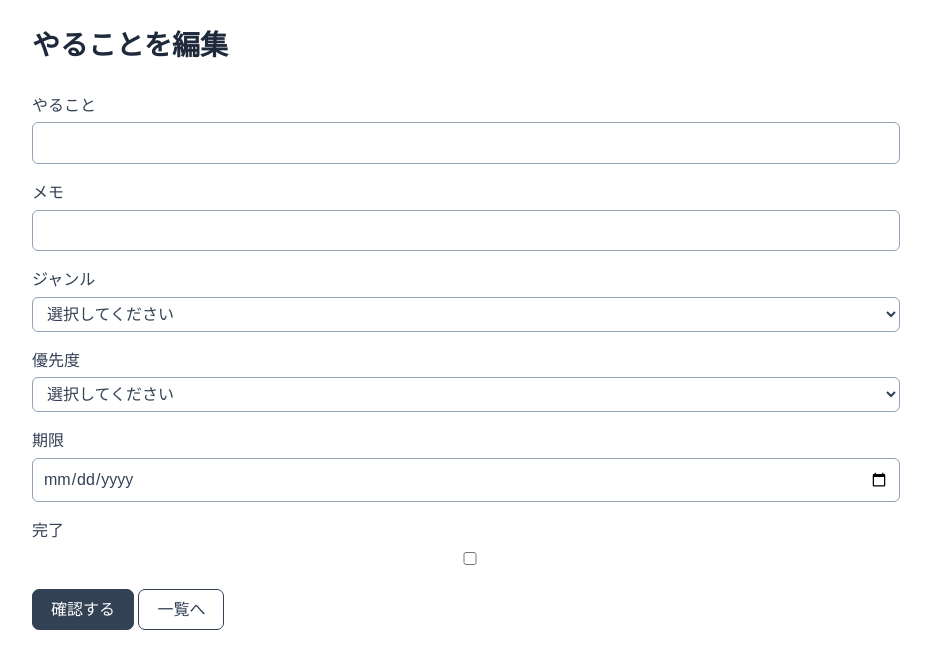
After one commit to SATOMIO-PORMIOS/fw-todo-2, a Spring app: template src/main/resources/templates/edit.html in a window 1280 px wide. The commit adds this page. Shown: the top 669 px of the page, without its empty margins (174-1105 px from the left). Run offline with Thymeleaf, Linux system fonts and the light colour scheme; the template is opened without the code that fills it, so the values that code supplies are empty.

Commit message:
card14まで

```diff
--- a/src/main/java/com/example/todoapp/TodoMapper.java
+++ b/src/main/java/com/example/todoapp/TodoMapper.java
@@ -6,5 +6,7 @@ import org.apache.ibatis.annotations.Mapper;
 @Mapper
 public interface TodoMapper {
     List<Todo> findAll();
+    Todo findById(Long id);
     int insert(Todo todo);
+    int update(Todo todo);
 }
--- /dev/null
+++ b/src/main/resources/templates/edit.html
@@ -0,0 +1,54 @@
+<!DOCTYPE html>
+<html lang="ja" xmlns:th="http://www.thymeleaf.org">
+<head>
+    <meta charset="UTF-8">
+    <meta name="viewport" content="width=device-width, initial-scale=1.0">
+    <title>やることを編集</title>
+    <link rel="stylesheet" href="/css/style.css">
+</head>
+<body>
+    <main class="container">
+        <h1 class="page-title">やることを編集</h1>
+        <form th:action="@{/todos/{id}/confirm(id=${todo.id})}" th:object="${todo}" method="post">
+            <div class="form-row">
+                <label class="form-label" for="title">やること</label>
+                <input class="form-input" id="title" type="text" th:field="*{title}">
+            </div>
+            <div class="form-row">
+                <label class="form-label" for="detail">メモ</label>
+                <input class="form-input" id="detail" type="text" th:field="*{detail}">
+            </div>
+            <div class="form-row">
+                <label class="form-label" for="category">ジャンル</label>
+                <select class="form-input" id="category" th:field="*{category}">
+                    <option value="">選択してください</option>
+                    <option value="デザイン">デザイン</option>
+                    <option value="マーケティング">マーケティング</option>
+                    <option value="プログラミング">プログラミング</option>
+                    <option value="資格">資格</option>
+                    <option value="就職活動">就職活動</option>
+                </select>
+            </div>
+            <div class="form-row">
+                <label class="form-label" for="priority">優先度</label>
+                <select class="form-input" id="priority" th:field="*{priority}">
+                    <option value="">選択してください</option>
+                    <option value="1">高</option>
+                    <option value="2">中</option>
+                    <option value="3">低</option>
+                </select>
+            </div>
+            <div class="form-row">
+                <label class="form-label" for="dueDate">期限</label>
+                <input class="form-input" id="dueDate" type="date" th:field="*{dueDate}">
+            </div>
+            <div class="form-row">
+                <label class="form-label" for="completed">完了</label>
+                <input class="form-input" id="completed" type="checkbox" th:field="*{completed}">
+            </div>
+            <button class="btn" type="submit">確認する</button>
+            <a class="btn sub" th:href="@{/todos}">一覧へ</a>
+        </form>
+    </main>
+</body>
+</html>
--- a/src/main/resources/templates/todos.html
+++ b/src/main/resources/templates/todos.html
@@ -20,6 +20,7 @@
                     <th>優先度</th>
                     <th>期限</th>
                     <th>状態</th>
+                    <th>操作</th>
                 </tr>
             </thead>
             <tbody>
@@ -29,6 +30,7 @@
                     <td th:text="${todo.priority == 1 ? '高' : (todo.priority == 2 ? '中' : '低')}">優先度</td>
                     <td th:text="${todo.dueDate}">期限</td>
                     <td th:text="${todo.completed ? '完了' : '未完了'}">状態</td>
+                    <td><a class="link" th:href="@{/todos/{id}/edit(id=${todo.id})}">編集</a></td>
                 </tr>
             </tbody>
         </table>
```
Also changed, not shown: src/main/java/com/example/todoapp/HomeController.java (+34 -0 lines), src/main/resources/mapper/TodoMapper.xml (+15 -0 lines), src/main/resources/templates/edit-confirm.html (added, +40 -0 lines).
